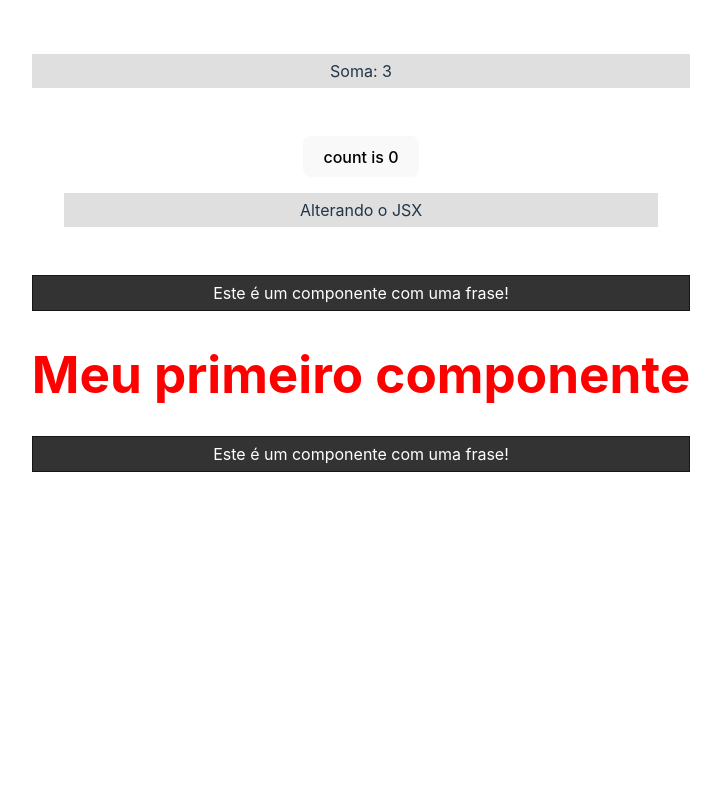
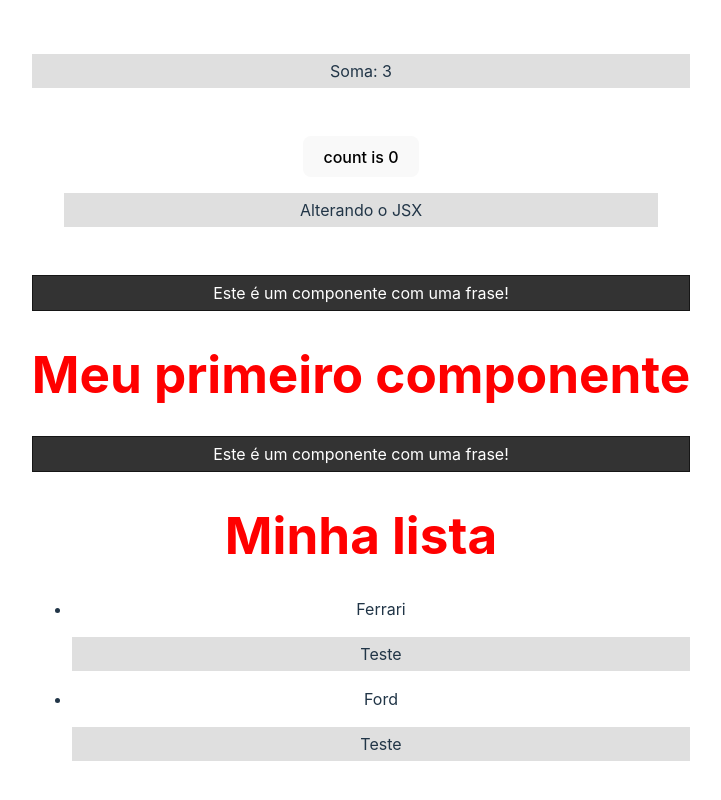
Before and after one commit to MatheusTDjamdjian/learning-react, a React (Vite) app in the folder content/video-02/first-project/: page / in a window 1280 px wide. Shown: the part 674-1474 px from the top of the page, without its empty margins (279-1000 px from the left). Before the commit the page ends 1178 px from the top, so only its background shows below. Built offline with nearby package versions, Linux system fonts and the light colour scheme.

Commit message:
fragments

```diff
--- a/content/video-02/first-project/src/App.jsx
+++ b/content/video-02/first-project/src/App.jsx
@@ -5,6 +5,7 @@
 import HelloWorld from './components/HelloWorld'
 import SayMyName from './components/SayMyName'
 import Pessoa from './components/Pessoa'
+import List from './components/list'
 
 function App() {
   const [count, setCount] = useState(0)
@@ -38,6 +39,7 @@
         </p>
       </div>
       <HelloWorld/>
+      <List/>
     </>
   )
 }
--- /dev/null
+++ b/content/video-02/first-project/src/components/Item.jsx
@@ -0,0 +1,10 @@
+function Item(props) {
+    return (
+        <>
+        <li>{props.marca}</li>
+        <p>Teste</p>
+        </>
+    )
+}
+
+export default Item
--- /dev/null
+++ b/content/video-02/first-project/src/components/List.jsx
@@ -0,0 +1,15 @@
+import Item from './Item'
+
+function List () {
+    return (
+        <> { /* Fragments */ }
+        <h1>Minha lista</h1>
+            <ul>
+                <Item marca="Ferrari"/>
+                <Item marca="Ford"/>
+            </ul>
+        </>
+    )
+}
+
+export default List
--- a/content/video-02/first-project/src/index.css
+++ b/content/video-02/first-project/src/index.css
@@ -28,6 +28,7 @@
   place-items: center;
   min-width: 320px;
   min-height: 100vh;
+  padding-bottom: 500px;
 }
 
 h1 {
```
